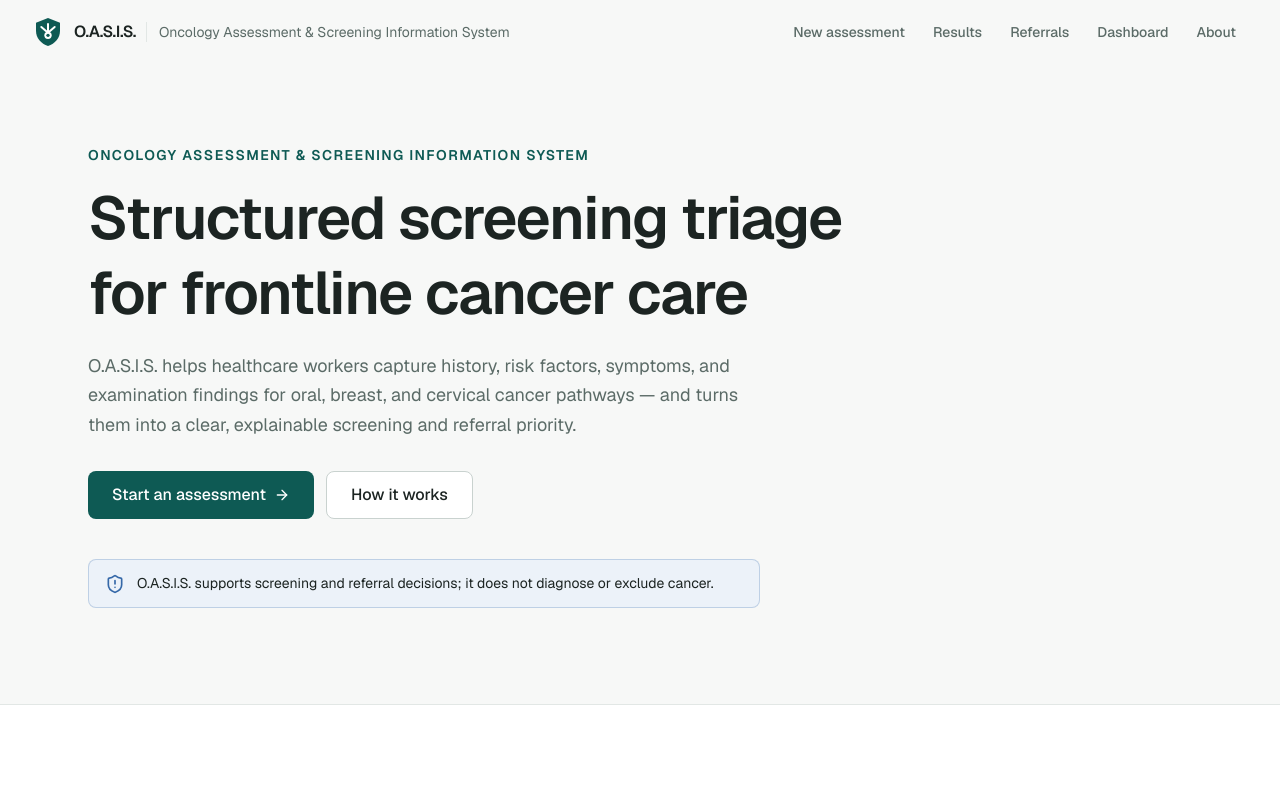
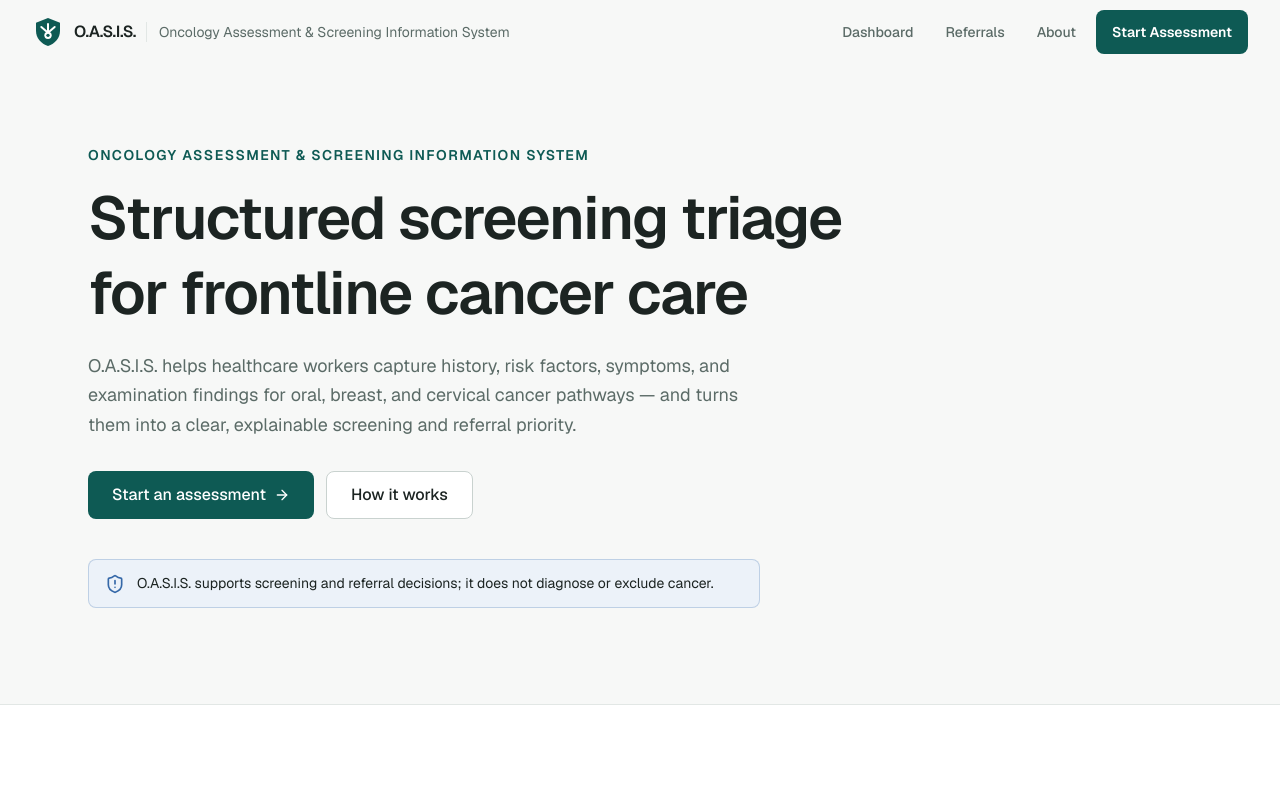
Before and after one commit to ThunderKhan/oasis, a Next.js app in the folder frontend/: page / in a window 1280 px wide. Shown: the top 789 px of the page. Built offline with nearby package versions, Linux system fonts and the light colour scheme.

Commit message:
feat(frontend): complete shared application shell

```diff
--- a/frontend/components/layout/mobile-navigation.tsx
+++ b/frontend/components/layout/mobile-navigation.tsx
@@ -1,6 +1,7 @@
 "use client"
 
 import Link from "next/link"
+import { AnimatePresence, motion, useReducedMotion } from "framer-motion"
 import { Menu, X } from "lucide-react"
 import { useEffect, useId, useRef, useState } from "react"
 import { createPortal } from "react-dom"
@@ -26,6 +27,7 @@ export function MobileNavigation({ links, pathname }: MobileNavigationProps) {
   const triggerRef = useRef<HTMLButtonElement>(null)
   const panelRef = useRef<HTMLDivElement>(null)
   const titleId = useId()
+  const prefersReducedMotion = useReducedMotion()
 
   useEffect(() => setMounted(true), [])
 
@@ -73,21 +75,31 @@ export function MobileNavigation({ links, pathname }: MobileNavigationProps) {
     }
   }, [open])
 
-  const drawer = open ? (
-    <div className="fixed inset-0 z-50 md:hidden">
-      <button
+  const drawer = (
+    <AnimatePresence initial={false}>
+      {open ? (
+        <motion.div className="fixed inset-0 z-50 md:hidden">
+          <motion.button
             type="button"
             aria-label="Close navigation"
-        className="absolute inset-0 cursor-default bg-foreground/25 backdrop-blur-[2px] motion-safe:transition-opacity motion-safe:duration-200"
+            className="absolute inset-0 cursor-default bg-foreground/25 backdrop-blur-[2px]"
+            initial={{ opacity: prefersReducedMotion ? 1 : 0 }}
+            animate={{ opacity: 1 }}
+            exit={{ opacity: prefersReducedMotion ? 1 : 0 }}
+            transition={{ duration: prefersReducedMotion ? 0 : 0.24, ease: "easeOut" }}
             onClick={() => setOpen(false)}
           />
-      <div
+          <motion.div
             ref={panelRef}
             id="mobile-navigation"
             role="dialog"
             aria-modal="true"
             aria-labelledby={titleId}
-        className="absolute inset-y-0 right-0 flex w-[min(88vw,24rem)] flex-col border-l border-border bg-surface shadow-2xl motion-safe:animate-[slide-in_240ms_cubic-bezier(0.22,1,0.36,1)]"
+            className="absolute inset-y-0 right-0 flex w-[min(88vw,24rem)] flex-col border-l border-border bg-surface shadow-2xl"
+            initial={{ x: prefersReducedMotion ? 0 : "100%" }}
+            animate={{ x: 0 }}
+            exit={{ x: prefersReducedMotion ? 0 : "100%" }}
+            transition={{ duration: prefersReducedMotion ? 0 : 0.24, ease: [0.22, 1, 0.36, 1] }}
           >
         <div className="flex min-h-16 items-center justify-between border-b border-border px-5">
           <div className="flex items-center gap-2.5">
@@ -140,11 +152,15 @@ export function MobileNavigation({ links, pathname }: MobileNavigationProps) {
               >
                 Start assessment
               </Link>
-          <p className="mt-3 text-center text-xs leading-relaxed text-subtle">Clinical decision support, not a diagnostic tool.</p>
+              <p className="mt-3 text-center text-xs leading-relaxed text-subtle">
+                Clinical decision support, not a diagnostic tool.
+              </p>
             </div>
-      </div>
-    </div>
-  ) : null
+          </motion.div>
+        </motion.div>
+      ) : null}
+    </AnimatePresence>
+  )
 
   return (
     <>
@@ -159,7 +175,7 @@ export function MobileNavigation({ links, pathname }: MobileNavigationProps) {
       >
         <Menu aria-hidden="true" className="size-5" />
       </button>
-      {mounted && drawer ? createPortal(drawer, document.body) : null}
+      {mounted ? createPortal(drawer, document.body) : null}
     </>
   )
 }
--- a/frontend/components/layout/site-header.tsx
+++ b/frontend/components/layout/site-header.tsx
@@ -9,10 +9,8 @@ import { OasisLogo } from "@/components/layout/oasis-logo"
 import { PageContainer } from "@/components/layout/page-container"
 
 const NAV_LINKS: NavigationLink[] = [
-  { href: "/assessment", label: "New assessment" },
-  { href: "/results", label: "Results" },
+  { href: "/dashboard", label: "Dashboard" },
   { href: "/referrals", label: "Referrals" },
-  { href: "/dashboard", label: "Dashboard" },
   { href: "/about", label: "About" },
 ]
 
@@ -38,10 +36,10 @@ export function SiteHeader() {
   return (
     <header
       className={cn(
-        "sticky top-0 z-40 transition-[background-color,border-color,box-shadow] duration-250 motion-reduce:transition-none",
+        "sticky top-0 z-40 transition-[background-color,border-color,box-shadow] duration-[250ms] motion-reduce:transition-none",
         solid
           ? "border-b border-border bg-surface/95 shadow-sm backdrop-blur-sm"
-          : "border-b border-transparent bg-background",
+          : "border-b border-transparent bg-transparent",
       )}
     >
       <PageContainer className="flex h-16 items-center justify-between gap-4" variant="wide">
@@ -57,7 +55,7 @@ export function SiteHeader() {
           </span>
         </Link>
 
-        <nav aria-label="Primary" className="hidden items-center gap-1 md:flex">
+        <nav aria-label="Primary" className="hidden items-center gap-2 md:flex">
           {NAV_LINKS.map((link) => {
             const active = pathname === link.href
             return (
@@ -76,6 +74,13 @@ export function SiteHeader() {
               </Link>
             )
           })}
+          <Link
+            href="/assessment"
+            aria-current={pathname === "/assessment" ? "page" : undefined}
+            className="flex min-h-11 items-center rounded-lg bg-primary px-4 text-sm font-semibold text-primary-foreground transition-colors hover:bg-primary-hover"
+          >
+            Start Assessment
+          </Link>
         </nav>
 
         <MobileNavigation links={NAV_LINKS} pathname={pathname} />
```
Lines whose indentation alone changed are shown as unchanged.
